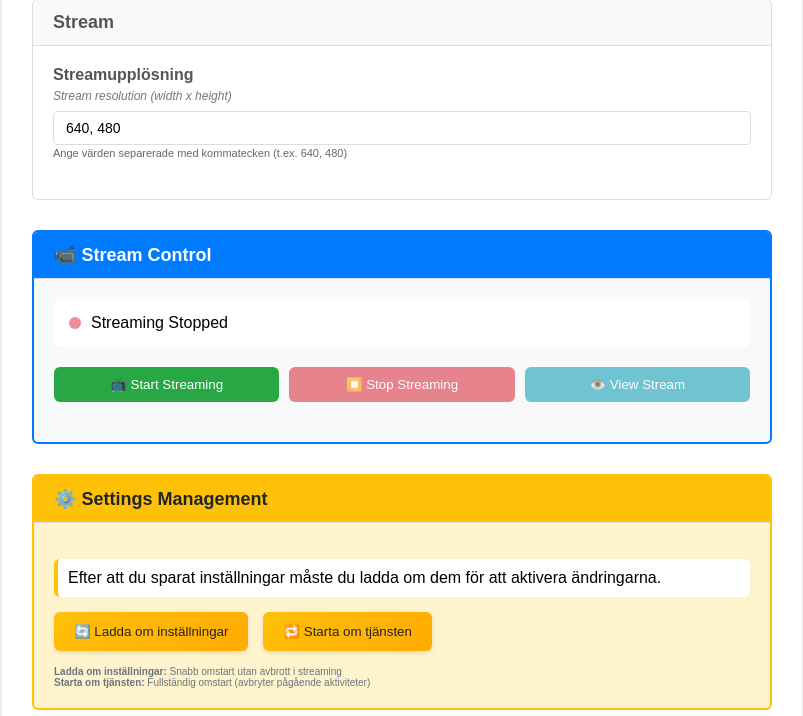
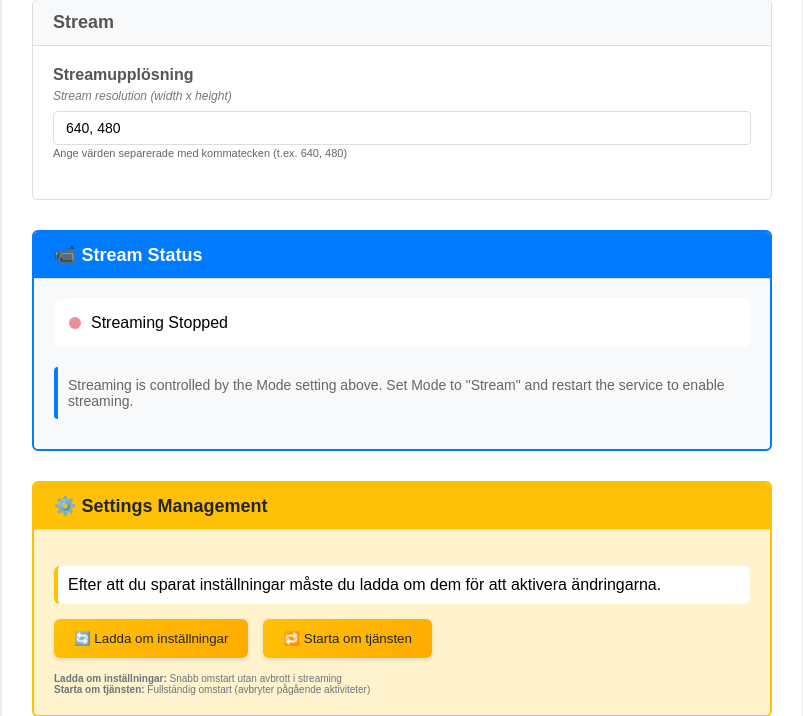
Before and after one commit to teddycool/PyRpiCamController, a Flask app: page / in a window 1280 px wide. Shown: the part 1592-2308 px from the top of the page, without its empty margins (238-1041 px from the left). Run offline with Flask 3, Linux system fonts and the light colour scheme; data that the repository does not hold is empty.

Commit message:
Refactor streaming control to be settings-based
- Remove streaming control buttons from web GUI
- Keep streaming status display and view stream button
- Streaming now controlled by Mode setting (Cam/Stream)
- Service automatically starts in correct mode based on settings
- Mode changes trigger appropriate state transitions during settings reload
- Simplify web interface - streaming starts on service restart when Mode=Stream

```diff
--- a/webgui/templates/settings_form.html
+++ b/webgui/templates/settings_form.html
@@ -166,46 +166,32 @@
             50% { opacity: 0.5; }
             100% { opacity: 1; }
         }
-        .stream-buttons {
-            display: flex;
-            gap: 10px;
-            margin-bottom: 20px;
-            flex-wrap: wrap;
-        }
-        .stream-button {
-            padding: 10px 20px;
-            border: none;
-            border-radius: 6px;
-            cursor: pointer;
-            font-weight: 500;
-            transition: all 0.2s;
-            flex: 1;
-            min-width: 140px;
-        }
-        .stream-button:disabled {
-            opacity: 0.6;
-            cursor: not-allowed;
-        }
-        .start-stream {
-            background-color: #28a745;
-            color: white;
-        }
-        .start-stream:hover:not(:disabled) {
-            background-color: #218838;
-        }
-        .stop-stream {
-            background-color: #dc3545;
-            color: white;
-        }
-        .stop-stream:hover:not(:disabled) {
-            background-color: #c82333;
+        .status-note {
+            font-size: 14px;
+            color: #666;
+            margin: 10px 0;
+            padding: 10px;
+            background-color: #f8f9fa;
+            border-radius: 4px;
+            border-left: 4px solid #007bff;
         }
         .view-stream {
             background-color: #17a2b8;
             color: white;
+            padding: 8px 12px;
+            border: none;
+            border-radius: 4px;
+            cursor: pointer;
+            font-size: 12px;
+            font-weight: 500;
+            transition: all 0.2s;
         }
         .view-stream:hover:not(:disabled) {
             background-color: #138496;
+        }
+        .view-stream:disabled {
+            opacity: 0.6;
+            cursor: not-allowed;
         }
         .stream-info {
             background-color: white;
@@ -429,9 +415,9 @@
             </div>
             {% endfor %}
 
-            <!-- Streaming Control Panel -->
+            <!-- Streaming Status Panel -->
             <div class="section streaming-controls">
-                <h3 class="section-title">📹 Stream Control</h3>
+                <h3 class="section-title">📹 Stream Status</h3>
                 <div class="section-content">
                     <div class="stream-status" id="streamStatus">
                         <div class="status-indicator">
@@ -440,17 +426,7 @@
                         </div>
                     </div>
 
-                    <div class="stream-buttons">
-                        <button type="button" class="stream-button start-stream" id="startStreamBtn" disabled>
-                            📺 Start Streaming
-                        </button>
-                        <button type="button" class="stream-button stop-stream" id="stopStreamBtn" disabled>
-                            ⏹️ Stop Streaming
-                        </button>
-                        <button type="button" class="stream-button view-stream" id="viewStreamBtn" disabled>
-                            👁️ View Stream
-                        </button>
-                    </div>
+                    <p class="status-note">Streaming is controlled by the Mode setting above. Set Mode to "Stream" and restart the service to enable streaming.</p>
 
                     <div class="stream-info" id="streamInfo" style="display: none;">
                         <div class="info-item">
@@ -468,6 +444,12 @@
                         <div class="info-item">
                             <label>Actual FPS:</label>
                             <span id="actualFps" class="fps-value">-</span>
+                        </div>
+                        <div class="info-item">
+                            <label>View Stream:</label>
+                            <button type="button" class="stream-button view-stream" id="viewStreamBtn" disabled>
+                                👁️ Open Stream
+                            </button>
                         </div>
                     </div>
                 </div>
@@ -547,8 +529,6 @@
 
         function initStreamingControls() {
             // Set up event listeners for streaming buttons
-            document.getElementById('startStreamBtn').addEventListener('click', startStreaming);
-            document.getElementById('stopStreamBtn').addEventListener('click', stopStreaming);
             document.getElementById('viewStreamBtn').addEventListener('click', viewStream);
         }
 
@@ -574,16 +554,12 @@
         function updateUI(hasError = false) {
             const statusLight = document.getElementById('statusLight');
             const statusText = document.getElementById('statusText');
-            const startBtn = document.getElementById('startStreamBtn');
-            const stopBtn = document.getElementById('stopStreamBtn');
             const viewBtn = document.getElementById('viewStreamBtn');
             const streamInfo = document.getElementById('streamInfo');
 
             if (hasError) {
                 statusLight.className = 'status-light';
                 statusText.textContent = 'Status check failed';
-                startBtn.disabled = true;
-                stopBtn.disabled = true;
                 viewBtn.disabled = true;
                 streamInfo.style.display = 'none';
                 return;
@@ -593,8 +569,6 @@
             if (streamStatus.running) {
                 statusLight.className = 'status-light running';
                 statusText.textContent = 'Streaming Active';
-                startBtn.disabled = true;
-                stopBtn.disabled = false;
                 viewBtn.disabled = false;
 
                 // Show stream info
@@ -622,64 +596,12 @@
             } else {
                 statusLight.className = 'status-light stopped';
                 statusText.textContent = 'Streaming Stopped';
-                startBtn.disabled = false;
-                stopBtn.disabled = true;
                 viewBtn.disabled = true;
                 streamInfo.style.display = 'none';
             }
         }
 
-        function startStreaming() {
-            const startBtn = document.getElementById('startStreamBtn');
-            startBtn.disabled = true;
-            startBtn.textContent = '⏳ Starting...';
-
-            fetch('/api/stream/start', { method: 'POST' })
-                .then(response => response.json())
-                .then(data => {
-                    if (data.success) {
-                        console.log('Streaming start requested');
-                        // Wait a moment then check status
-                        setTimeout(updateStreamStatus, 3000);
-                    } else {
-                        alert('Failed to start streaming: ' + (data.error || 'Unknown error'));
-                    }
-                })
-                .catch(error => {
-                    console.error('Error starting stream:', error);
-                    alert('Failed to start streaming: ' + error.message);
-                })
-                .finally(() => {
-                    startBtn.textContent = '📺 Start Streaming';
-                    setTimeout(updateStreamStatus, 1000);
-                });
-        }
-
-        function stopStreaming() {
-            const stopBtn = document.getElementById('stopStreamBtn');
-            stopBtn.disabled = true;
-            stopBtn.textContent = '⏳ Stopping...';
-
-            fetch('/api/stream/stop', { method: 'POST' })
-                .then(response => response.json())
-                .then(data => {
-                    if (data.success) {
-                        console.log('Streaming stop requested');
-                        // Wait a moment then check status
-                        setTimeout(updateStreamStatus, 2000);
-                    } else {
-                        alert('Failed to stop streaming: ' + (data.error || 'Unknown error'));
-                    }
-                })
-                .catch(error => {
-                    console.error('Error stopping stream:', error);
-                    alert('Failed to stop streaming: ' + error.message);
-                })
-                .finally(() => {
-                    stopBtn.textContent = '⏹️ Stop Streaming';
-                    setTimeout(updateStreamStatus, 1000);
-                });
-        }
+        // Streaming control moved to Mode setting - no manual start/stop needed
 
         function viewStream() {
             if (streamStatus.running && streamStatus.url) {
--- a/webgui/web_app.py
+++ b/webgui/web_app.py
@@ -169,32 +169,7 @@ def stream_status():
         return jsonify({'error': str(e)}), 500
 
 
-@app.route("/api/stream/start", methods=["POST"])
-def start_stream():
-    """Start streaming mode"""
-    try:
-        # Write a state change file that the main loop can monitor
-        state_file = "/tmp/cam_state_request.txt"
-        with open(state_file, 'w') as f:
-            f.write("StreamState\n")
-
-        return jsonify({'success': True, 'message': 'Streaming mode requested'})
-    except Exception as e:
-        return jsonify({'error': str(e)}), 500
-
-
-@app.route("/api/stream/stop", methods=["POST"])
-def stop_stream():
-    """Stop streaming mode and return to normal operation"""
-    try:
-        # Write a state change file that the main loop can monitor
-        state_file = "/tmp/cam_state_request.txt"
-        with open(state_file, 'w') as f:
-            f.write("PostState\n")
-
-        return jsonify({'success': True, 'message': 'Normal mode requested'})
-    except Exception as e:
-        return jsonify({'error': str(e)}), 500
+# Streaming control removed - now handled by Mode setting
 
 
 @app.route("/api/settings/reload", methods=["POST"])
```
Also changed, not shown: CamController/MainLoop.py (+43 -20 lines).
